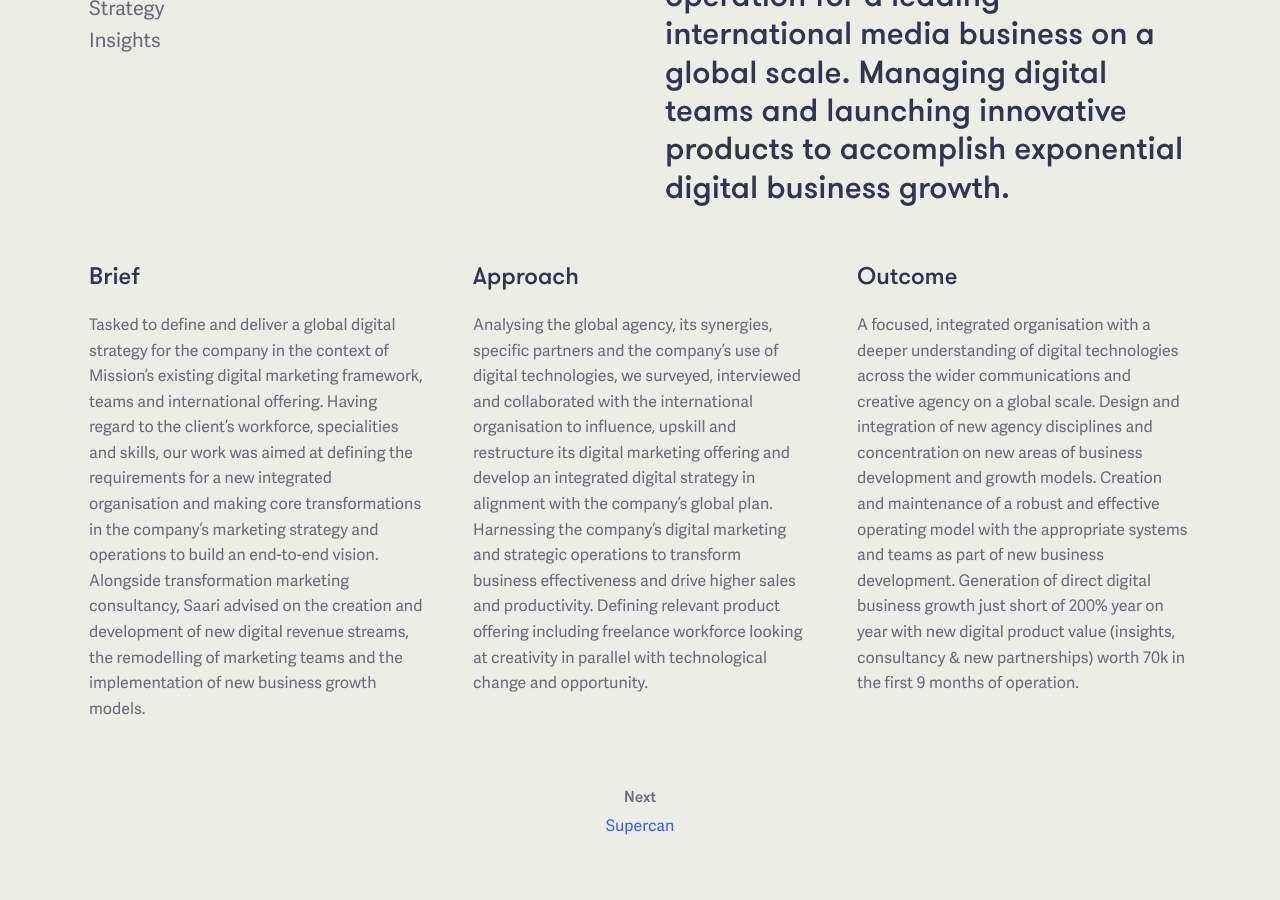
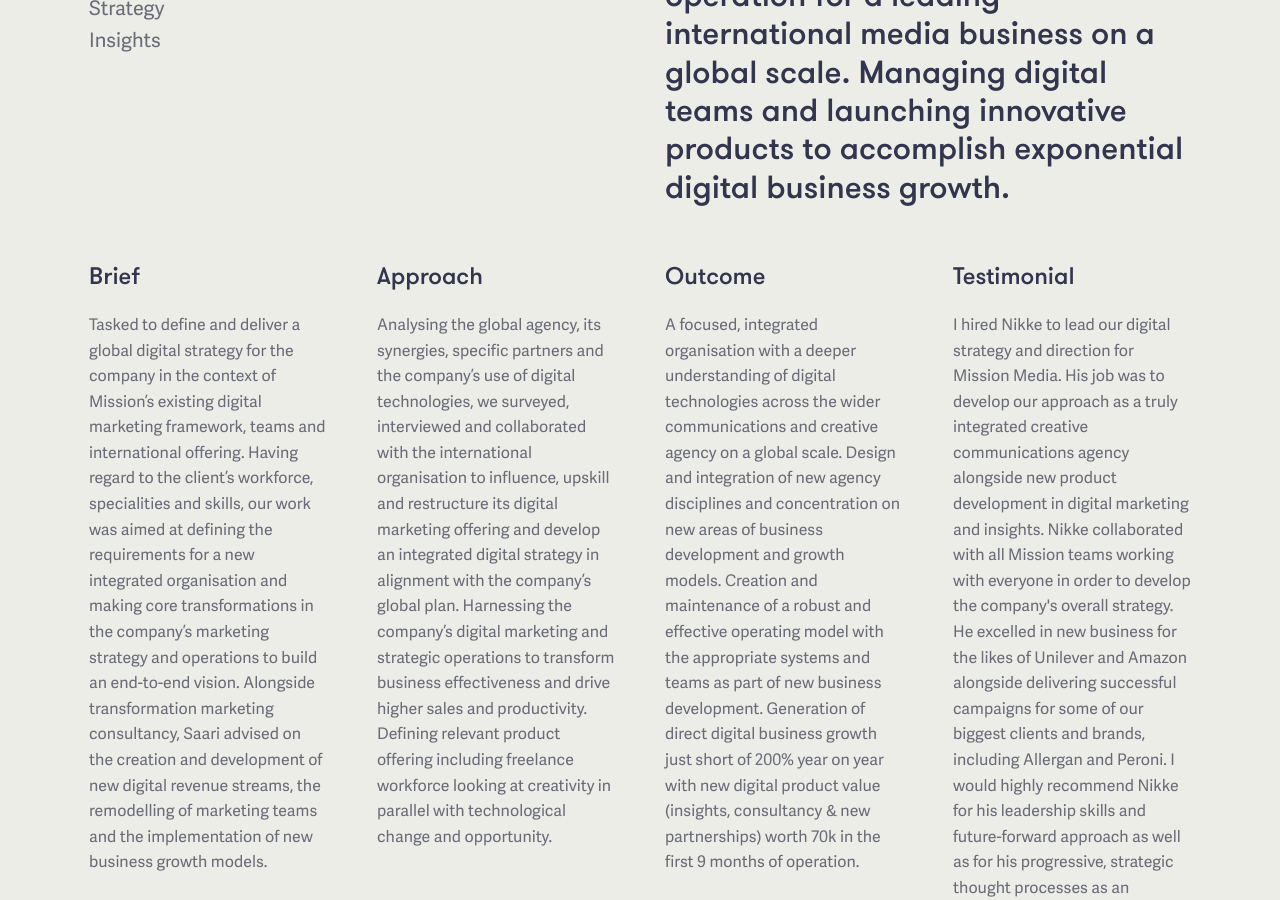
Before and after one commit to garethjohnsdesign/saari.co.uk, a Jekyll site: the page built from _projects/mission-media.markdown, in a window 1280 px wide and 900 px high, scrolled down 764 px. Built offline with Jekyll 4.4.1, drawn with Linux system fonts in a browser that asks for light colours; some of the changed text lies outside the part shown.

Commit message:
Updated Mission Media

```diff
--- a/_projects/mission-media.markdown
+++ b/_projects/mission-media.markdown
@@ -44,5 +44,16 @@ details:
     new business development.  Generation of direct digital business growth just short
     of 200% year on year with new digital product value (insights, consultancy & new
     partnerships) worth 70k in the first 9 months of operation.
+testimonial:
+  text: I hired Nikke to lead our digital strategy and direction for Mission Media.
+    His job was to develop our approach as a truly integrated creative communications
+    agency alongside new product development in digital marketing and insights.  Nikke
+    collaborated with all Mission teams working with everyone in order to develop
+    the company's overall strategy. He excelled in new business for the likes of Unilever
+    and Amazon alongside delivering successful campaigns for some of our biggest clients
+    and brands, including Allergan and Peroni. I would highly recommend Nikke for
+    his leadership skills and future-forward approach as well as for his progressive,
+    strategic thought processes as an effective marketeer for the communications business.
+  cite: Nicola Stephenson - Mission Media, Founder, Owner & CEO
 layout: project
 ---
```
